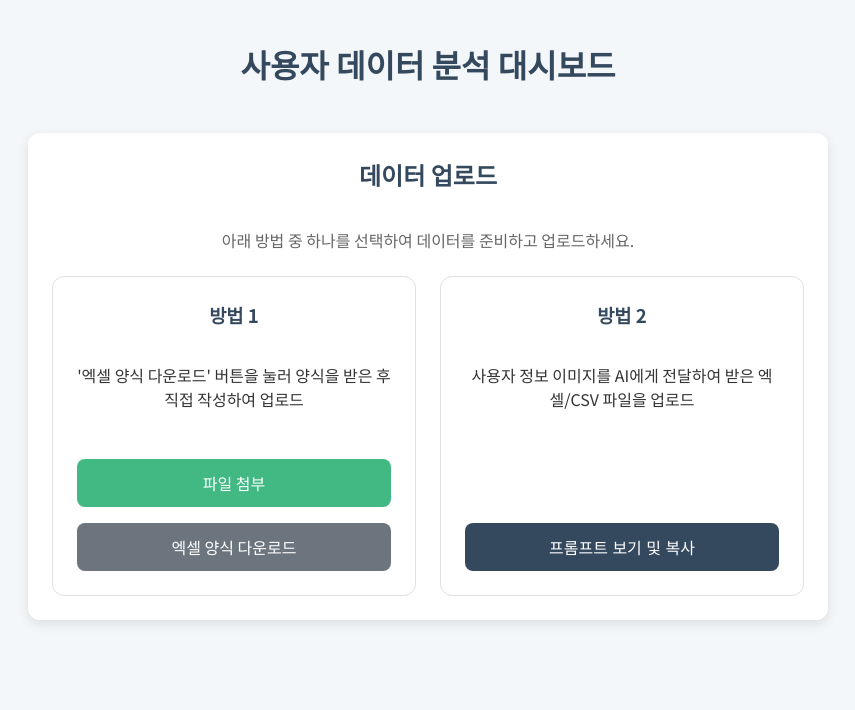
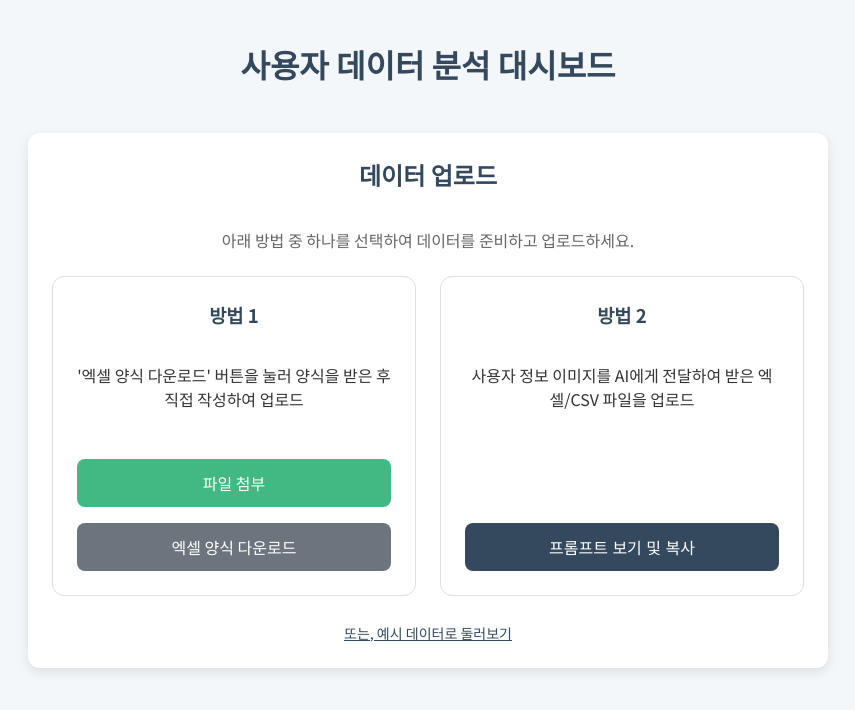
Before and after one commit to Moonhokyun/muno-design-blog, a Vue app: page / in a window 1280 px wide. Shown: the top 710 px of the page, without its empty margins (212-1067 px from the left). Built offline with nearby package versions, Linux system fonts and the light colour scheme.

Commit message:
예시 데이터 추가 (#3)

```diff
--- a/src/App.vue
+++ b/src/App.vue
@@ -1,19 +1,71 @@
 <script setup>
 import { ref } from "vue";
 import * as XLSX from "xlsx";
-// 새로 만든 DataUploadContainer를 import 합니다.
 import DataUploadContainer from "./components/DataUploadContainer.vue";
 import ChartContainer from "./components/ChartContainer.vue";
 import TableContainer from "./components/TableContainer.vue";
 import UserDetailContainer from "./components/UserDetailContainer.vue";
 import ExportContainer from "./components/ExportContainer.vue";
-// PromptAccordion은 이제 DataUploadContainer 내부에서만 사용되므로 여기서 import할 필요 없습니다.
+
+function getDummyData() {
+  return [
+    {
+      name: "김열정",
+      participationCount: 15,
+      lastAccessDate: "2024.10.25",
+      lastParticipationDate: "2024.10.25",
+      introduction:
+        "모임의 모든 활동에 참여하는 것을 좋아합니다. 다음 정모가 기대되네요!",
+    },
+    {
+      name: "이꾸준",
+      participationCount: 8,
+      lastAccessDate: "2024.10.26",
+      lastParticipationDate: "2024.10.20",
+      introduction: "꾸준히 참여하는 것이 중요하다고 생각합니다.",
+    },
+    {
+      name: "박신입",
+      participationCount: 2,
+      lastAccessDate: "2024.10.26",
+      lastParticipationDate: "2024.10.26",
+      introduction: "안녕하세요, 이번에 새로 가입했습니다. 잘 부탁드립니다.",
+    },
+    {
+      name: "최초보",
+      participationCount: 1,
+      lastAccessDate: "2024.10.24",
+      lastParticipationDate: "2024.10.24",
+      introduction: "아직은 모든 것이 낯설지만 열심히 배워보겠습니다.",
+    },
+    {
+      name: "강매니아",
+      participationCount: 22,
+      lastAccessDate: "2024.10.26",
+      lastParticipationDate: "2024.10.25",
+      introduction: "운영진 버금가는 열정으로 함께합니다.",
+    },
+    {
+      name: "조유령",
+      participationCount: 0,
+      lastAccessDate: "2024.08.10",
+      lastParticipationDate: "N/A",
+      introduction: "가입만 하고 활동을 못했네요.",
+    },
+  ];
+}
 
 const users = ref([]);
-const selectedUser = ref(null); // fileName은 이제 DataUploadContainer가 관리합니다.
+const selectedUser = ref(null);
 
-// ... handleFileUpload, selectUser, formatDate 함수 등은 그대로 유지 ...
+function loadDummyData() {
+  users.value = getDummyData();
+  selectedUser.value = null;
+}
+
 function handleFileUpload(file) {
+  users.value = [];
+  selectedUser.value = null;
   const reader = new FileReader();
   reader.onload = (e) => {
     try {
@@ -67,7 +119,10 @@ function formatDate(date) {
       <h1>사용자 데이터 분석 대시보드</h1>
     </header>
 
-    <DataUploadContainer @file-uploaded="handleFileUpload" />
+    <DataUploadContainer
+      @file-uploaded="handleFileUpload"
+      @load-dummy-data="loadDummyData"
+    />
 
     <main
       v-if="users.length > 0"
@@ -85,7 +140,3 @@ function formatDate(date) {
     </main>
   </div>
 </template>
-
-<style scoped>
-/* ... */
-</style>
--- a/src/components/DataUploadContainer.vue
+++ b/src/components/DataUploadContainer.vue
@@ -41,6 +41,12 @@
         </div>
       </div>
     </div>
+
+    <div class="dummy-link-wrapper">
+      <a href="#" @click.prevent="loadDummy" class="dummy-data-link">
+        또는, 예시 데이터로 둘러보기
+      </a>
+    </div>
   </section>
 
   <PromptModal ref="promptModal" />
@@ -48,12 +54,11 @@
 
 <script setup>
 import { ref, defineEmits } from "vue";
-// PromptAccordion 대신 PromptModal을 import 합니다.
 import PromptModal from "./PromptModal.vue";
 
 const fileName = ref("");
-const emit = defineEmits(["file-uploaded"]);
-// 모달 컴포넌트를 제어하기 위한 ref 생성
+const emit = defineEmits(["file-uploaded", "load-dummy-data"]);
+
 const promptModal = ref(null);
 
 function onFileChange(event) {
@@ -63,11 +68,15 @@ function onFileChange(event) {
     emit("file-uploaded", file);
   }
 }
-// 모달을 여는 함수 (추가된 부분)
+
 function showPromptModal() {
   if (promptModal.value) {
     promptModal.value.openModal();
   }
+}
+
+function loadDummy() {
+  emit("load-dummy-data");
 }
 </script>
 
@@ -95,28 +104,30 @@ function showPromptModal() {
   display: flex;
   flex-direction: column;
   align-items: center;
-  min-width: 300px; /* 박스의 최소 너비를 지정하여 자연스럽게 줄바꿈되도록 합니다. */
+  min-width: 300px;
+  justify-content: space-between;
 }
 .method-box h3 {
   margin-top: 0;
 }
 .description {
-  min-height: 60px; /* 설명 텍스트 높이를 맞춰줍니다. */
+  min-height: 60px;
+  flex-grow: 1;
 }
 .button-group {
   width: 100%;
   display: flex;
   justify-content: center;
   gap: 16px;
-  margin-top: auto; /* 버튼들을 아래쪽에 위치시킵니다. */
+  margin-top: auto;
   padding-top: 20px;
-  flex-wrap: wrap; /* << 이 속성을 추가했습니다 */
+  flex-wrap: wrap;
 }
 .file-info {
   margin-top: 16px;
   font-size: 14px;
   color: #666;
-  height: 20px; /* 파일 정보가 없을 때도 높이를 차지하도록 설정 */
+  height: 20px;
 }
 .prompt-btn {
   background-color: var(--secondary-color);
@@ -133,8 +144,6 @@ function showPromptModal() {
 .prompt-btn:hover {
   background-color: #2c3e50;
 }
-
-/* 버튼 스타일 (기존 FileInputContainer에서 가져옴) */
 .upload-btn {
   background-color: var(--primary-color);
   color: white;
@@ -166,4 +175,19 @@ function showPromptModal() {
 .template-btn:hover {
   background-color: #5a6268;
 }
+
+/* 예시 데이터 링크 스타일 */
+.dummy-link-wrapper {
+  margin-top: 24px;
+  text-align: center;
+}
+.dummy-data-link {
+  font-size: 14px;
+  color: var(--secondary-color);
+  text-decoration: underline;
+  cursor: pointer;
+}
+.dummy-data-link:hover {
+  color: var(--primary-color);
+}
 </style>
```
